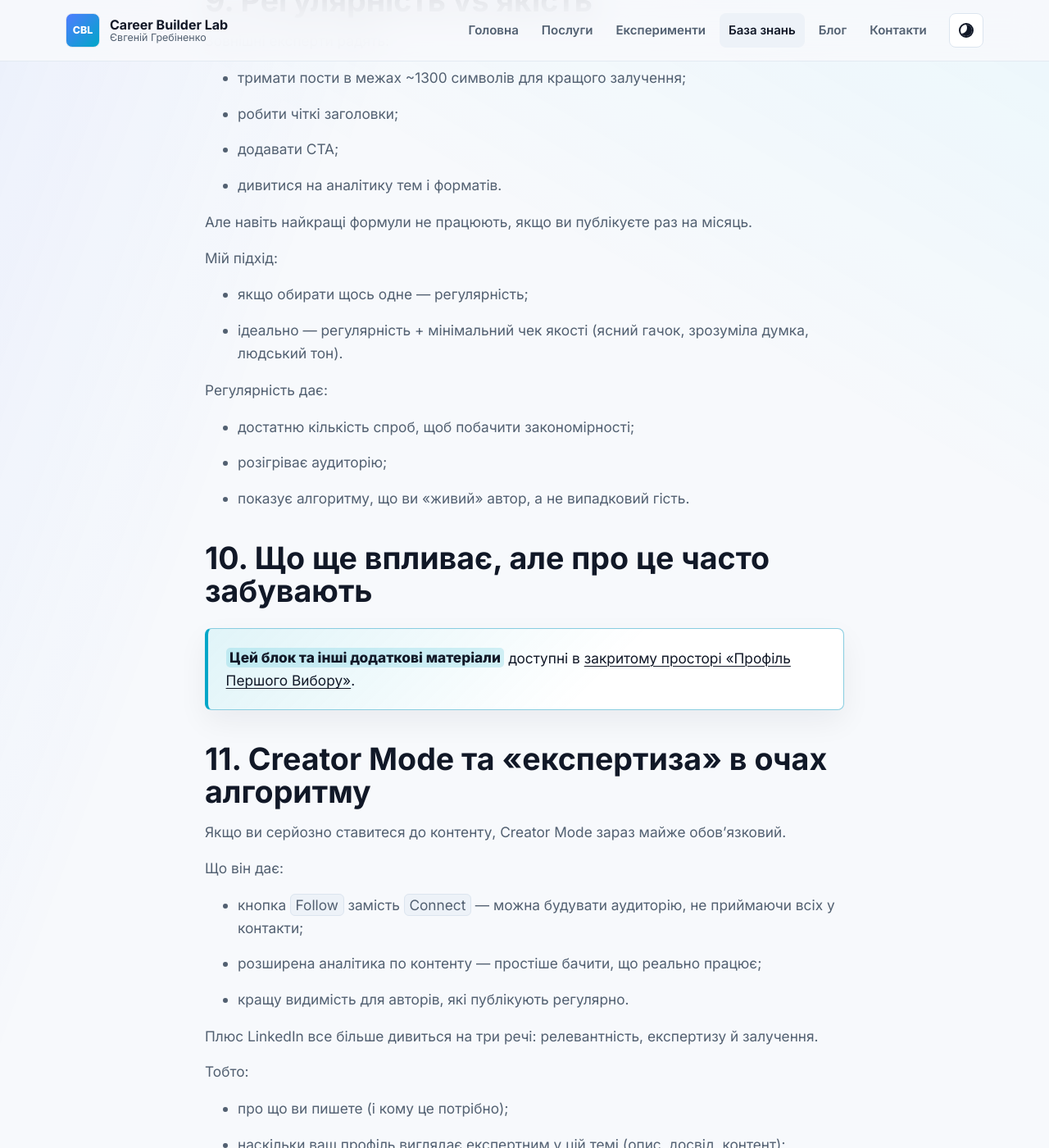
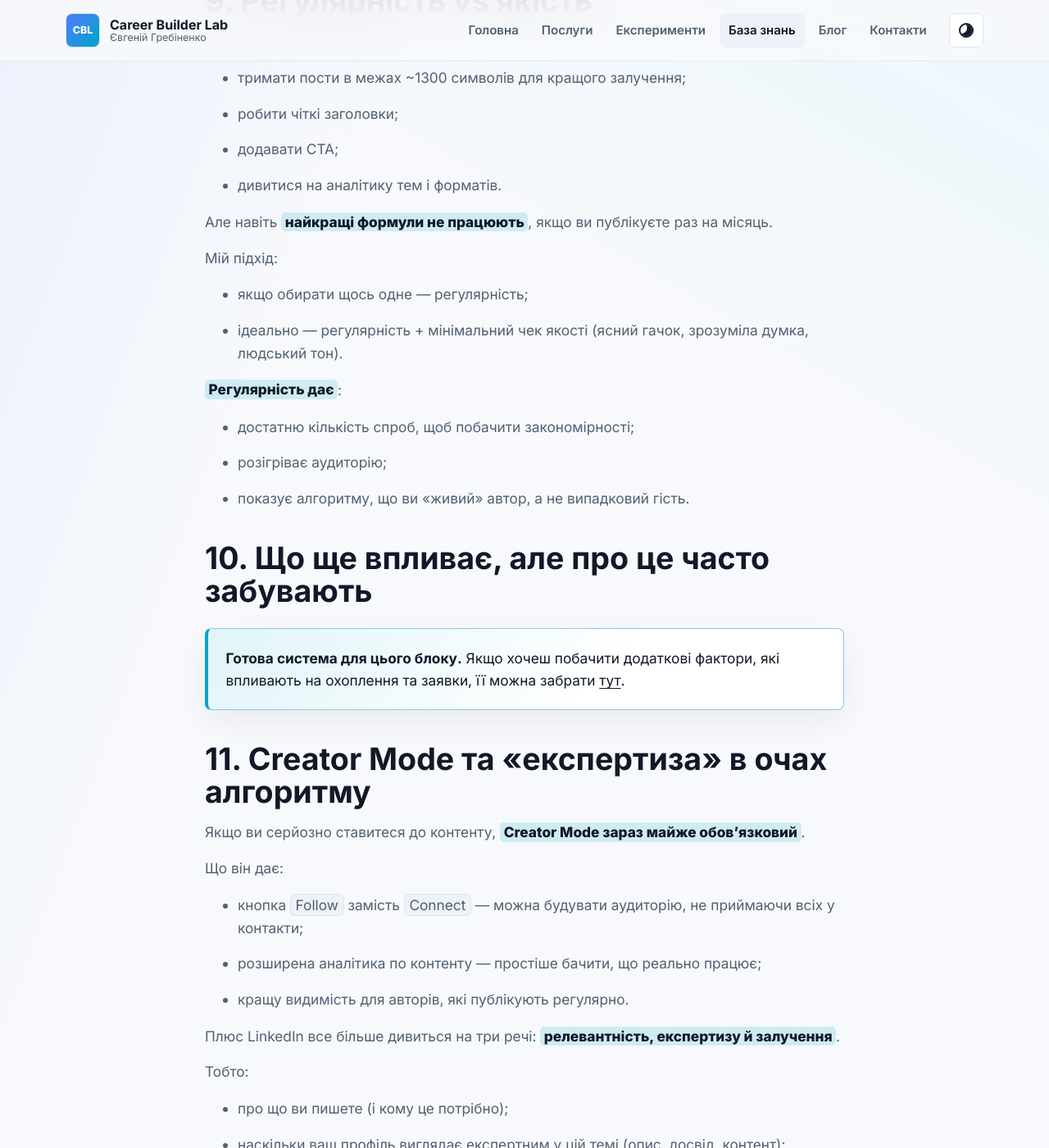
Before and after one commit to jenya112115-source/careerbuilderlab, a Jekyll site: the page built from _resources/linkedin-algorithm-views-leads.md, in a window 1280 px wide and 1400 px high, scrolled down 5236 px. Shown: the whole window at 82% size. Built offline with Jekyll 4.4.1, drawn with Linux system fonts in a browser that asks for light colours; some of the changed text lies outside the part shown.

Commit message:
Add files via upload

```diff
--- a/_resources/linkedin-algorithm-views-leads.md
+++ b/_resources/linkedin-algorithm-views-leads.md
@@ -171,8 +171,8 @@
 
 ## 7. Теми, які частіше залітають
 
-<div class="article-callout">
-  <p><span class="text-highlight">Цей блок та інші додаткові матеріали</span> доступні в <a href="https://secure.wayforpay.com/sub/firstprofile">закритому просторі «Профіль Першого Вибору»</a>.</p>
+<div class="article-callout recommendation-callout">
+  <p><strong>Готова система для цього блоку.</strong> Якщо хочеш швидше зрозуміти, які теми можуть набирати охоплення у твоїй ніші, її можна забрати <a href="https://secure.wayforpay.com/payment/level1.link">тут</a>.</p>
 </div>
 
 ## 8. Людський текст проти «AI-статті»
@@ -193,7 +193,7 @@
 
 - дивитися на аналітику тем і форматів.
 
-Але навіть найкращі формули не працюють, якщо ви публікуєте раз на місяць.
+Але навіть <span class="text-highlight">найкращі формули не працюють</span>, якщо ви публікуєте раз на місяць.
 
 Мій підхід:
 
@@ -201,7 +201,7 @@
 
 - ідеально — регулярність + мінімальний чек якості (ясний гачок, зрозуміла думка, людський тон).
 
-Регулярність дає:
+<span class="text-highlight">Регулярність дає</span>:
 
 - достатню кількість спроб, щоб побачити закономірності;
 
@@ -211,13 +211,13 @@
 
 ## 10. Що ще впливає, але про це часто забувають
 
-<div class="article-callout">
-  <p><span class="text-highlight">Цей блок та інші додаткові матеріали</span> доступні в <a href="https://secure.wayforpay.com/sub/firstprofile">закритому просторі «Профіль Першого Вибору»</a>.</p>
+<div class="article-callout recommendation-callout">
+  <p><strong>Готова система для цього блоку.</strong> Якщо хочеш побачити додаткові фактори, які впливають на охоплення та заявки, її можна забрати <a href="https://secure.wayforpay.com/payment/level1.link">тут</a>.</p>
 </div>
 
 ## 11. Creator Mode та «експертиза» в очах алгоритму
 
-Якщо ви серйозно ставитеся до контенту, Creator Mode зараз майже обов’язковий.
+Якщо ви серйозно ставитеся до контенту, <span class="text-highlight">Creator Mode зараз майже обов’язковий</span>.
 
 Що він дає:
 
@@ -227,7 +227,7 @@
 
 - кращу видимість для авторів, які публікують регулярно.
 
-Плюс LinkedIn все більше дивиться на три речі: релевантність, експертизу й залучення.
+Плюс LinkedIn все більше дивиться на три речі: <span class="text-highlight">релевантність, експертизу й залучення</span>.
 
 Тобто:
 
@@ -245,8 +245,8 @@
 
 ## 13. Нові «анти-сигнали»: як легко вбити охоплення
 
-<div class="article-callout">
-  <p><span class="text-highlight">Цей блок та інші додаткові матеріали</span> доступні в <a href="https://secure.wayforpay.com/sub/firstprofile">закритому просторі «Профіль Першого Вибору»</a>.</p>
+<div class="article-callout recommendation-callout">
+  <p><strong>Готова система для цього блоку.</strong> Якщо хочеш уникати анти-сигналів і не вбивати охоплення помилками в активності, її можна забрати <a href="https://secure.wayforpay.com/payment/level2.link">тут</a>.</p>
 </div>
 
 ## 14. Як я можу допомогти вам із LinkedIn
```
Also changed, not shown: _resources/linkedin-specialist-profile-thinking.md (+4 -0 lines), _resources/ssi-plan-30-days.md (+19 -3 lines).
